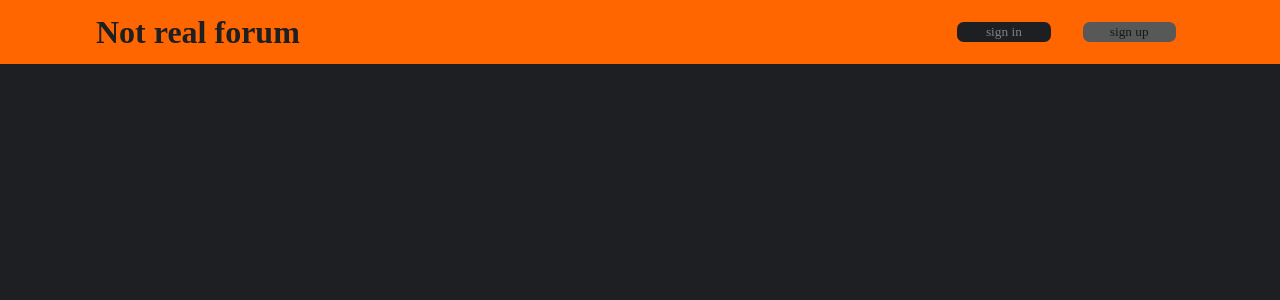
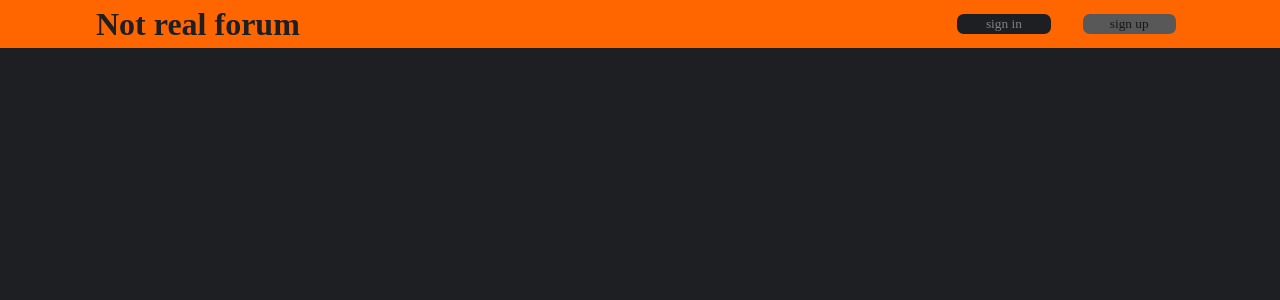
Before and after one commit to WilliamCSA04/not-real-forum, a React app in the folder client/: page / in a window 1280 px wide. Shown: the top 300 px of the page. Built offline with nearby package versions, Linux system fonts and the light colour scheme; a web font is replaced by a local one.

Commit message:
Changed default header height

```diff
--- a/client/src/scss/Header.scss
+++ b/client/src/scss/Header.scss
@@ -1,6 +1,6 @@
 @import "Global.scss";
 
-$headerHeight: 4em;
+$headerHeight: 3em;
 $spacebetweenbuttons: 1em;
 
 .header{
```
